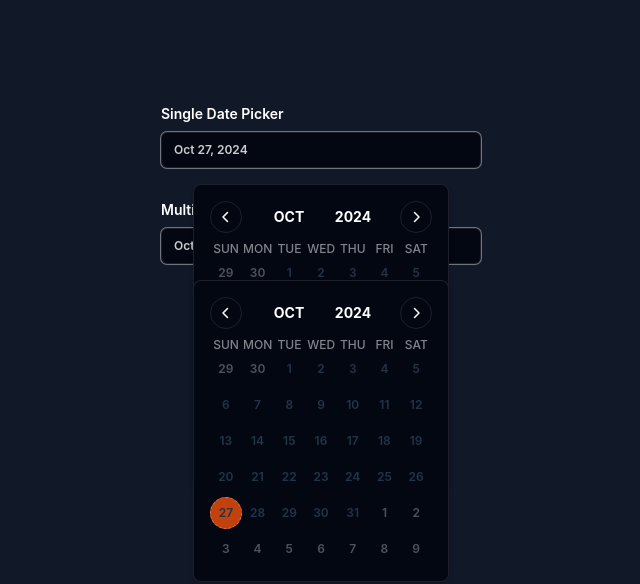
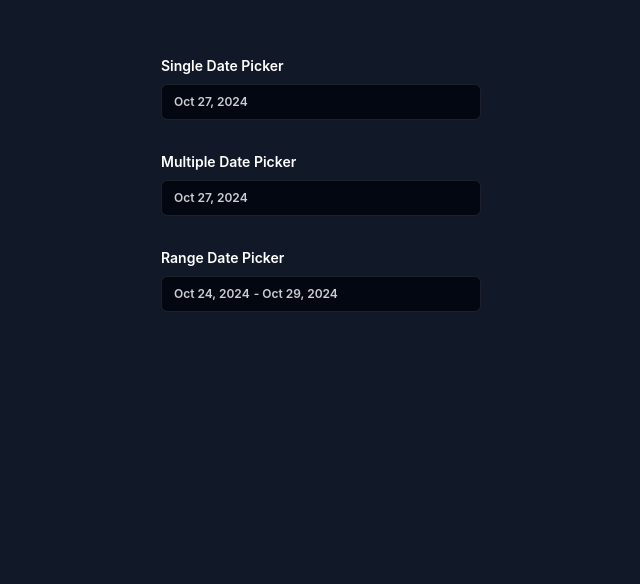
Before and after one commit to douglaslb/react-date-picker-component, a React (Vite) app: page / in a window 1280 px wide. Shown: the part 216-800 px from the top of the page, without its empty margins (319-959 px from the left). Built offline with nearby package versions, Linux system fonts and the light colour scheme.

Commit message:
finishing date picker range selection

```diff
--- a/src/App.tsx
+++ b/src/App.tsx
@@ -3,7 +3,15 @@ import { DatePickerValue } from "./components/DatePicker/types";
 import { DatePicker } from "./components/DatePicker";
 
 function App() {
-  const [datePickerValue, setDatePickerValue] = useState<DatePickerValue>({});
+  const start = new Date();
+  start.setDate(start.getDate() - 3);
+  const end = new Date();
+  end.setDate(end.getDate() + 2);
+
+  const [datePickerValue, setDatePickerValue] = useState<DatePickerValue>({
+    endDate: end,
+    startDate: start,
+  });
 
   return (
     <section className="w-screen h-screen bg-gray-900 flex items-center justify-center">
@@ -20,14 +28,14 @@ function App() {
           setValue={setDatePickerValue}
           type="multiple"
         />
-        {/*  <h3 class="text-white font-semibold text-sm mb-2 mt-8">
+        <h3 className="text-white font-semibold text-sm mb-2 mt-8">
           Range Date Picker
         </h3>
         <DatePicker
-          value={calendarValue}
+          value={datePickerValue}
           setValue={setDatePickerValue}
           type="range"
-        /> */}
+        />
       </div>
     </section>
   );
--- a/src/components/DatePicker/DatePickerBody.tsx
+++ b/src/components/DatePicker/DatePickerBody.tsx
@@ -1,6 +1,6 @@
 import React from "react";
 import { DatePickerType } from "./types";
-import { createDatesArray, equalDates, WEEK_DAYS } from "./utils";
+import { betweenDates, createDatesArray, equalDates, WEEK_DAYS } from "./utils";
 import { twMerge } from "tailwind-merge";
 
 export interface DatePickerBodyProps {
@@ -8,7 +8,7 @@ export interface DatePickerBodyProps {
   dateView: Date;
   dateSelected: Date;
   datesSelected: Date[];
-  rangeSelected: { start: Date | null; end: Date | null };
+  rangeSelected: { start?: Date | null; end?: Date | null };
   setDateView: React.Dispatch<React.SetStateAction<Date>>;
   onClickDate: (date: Date) => void;
 }
@@ -18,6 +18,7 @@ export function DatePickerBody({
   type,
   dateSelected,
   datesSelected,
+  rangeSelected,
   onClickDate,
 }: DatePickerBodyProps) {
   const today = new Date();
@@ -80,6 +81,53 @@ export function DatePickerBody({
                 {date.getDate()}
               </div>
             )}
+
+            {/* RANGE TYPE SELECTION */}
+            {type === "range" && (
+              <div
+                onClick={() => onClickDate(date)}
+                className={twMerge(
+                  "relative flex items-center justify-center text-center text-xs font-semibold cursor-pointer rounded-full hover:bg-white/10 w-8 h-8 transition-all select-none active:scale-90",
+                  equalDates(today, date) && "ring-1 ring-white/30",
+                  rangeSelected.start && equalDates(rangeSelected.start, date)
+                    ? "bg-orange-800 border-none hover:bg-orange-800"
+                    : "",
+                  rangeSelected.end && equalDates(rangeSelected.end, date)
+                    ? "bg-orange-800 border-none hover:bg-orange-800"
+                    : "",
+                  dateView.getMonth() !== date.getMonth() ||
+                    dateView.getFullYear() !== dateView.getFullYear()
+                    ? "text-white/30"
+                    : ""
+                )}
+              >
+                {rangeSelected.start &&
+                  rangeSelected.end &&
+                  betweenDates(
+                    rangeSelected.start,
+                    date,
+                    rangeSelected.end
+                  ) && (
+                    <div className="bg-orange-800/30 h-full w-full absolute" />
+                  )}
+
+                {rangeSelected.start &&
+                  rangeSelected.end &&
+                  equalDates(rangeSelected.start, date) &&
+                  !equalDates(rangeSelected.start, rangeSelected.end) && (
+                    <div className="bg-gradient-to-l from-orange-800/30 w-full h-full absolute rounded-l-full" />
+                  )}
+
+                {rangeSelected.start &&
+                  rangeSelected.end &&
+                  equalDates(rangeSelected.end, date) &&
+                  !equalDates(rangeSelected.start, rangeSelected.end) && (
+                    <div className="bg-gradient-to-r from-orange-800/30 w-full h-full absolute rounded-r-full" />
+                  )}
+
+                <p className="z-10">{date.getDate()}</p>
+              </div>
+            )}
           </div>
         ))}
       </div>
--- a/src/components/DatePicker/DatePickerInput.tsx
+++ b/src/components/DatePicker/DatePickerInput.tsx
@@ -9,7 +9,7 @@ export interface DatePickerInputProps {
   setIsOpen: React.Dispatch<React.SetStateAction<boolean>>;
   dateSelected: Date;
   datesSelected: Date[];
-  rangeSelected: { start: Date | null; end: Date | null };
+  rangeSelected: { start?: Date | null; end?: Date | null };
   setDateView: React.Dispatch<React.SetStateAction<Date>>;
 }
 
@@ -19,6 +19,7 @@ export function DatePickerInput({
   type,
   dateSelected,
   datesSelected,
+  rangeSelected,
 }: DatePickerInputProps) {
   return (
     <div
@@ -52,6 +53,33 @@ export function DatePickerInput({
           ))}
         </div>
       )}
+
+      {type === "range" && (
+        <div
+          className={`${styles.dateInput} flex items-center overflow-x-auto gap-1`}
+        >
+          {rangeSelected.start && (
+            <p className="whitespace-nowrap">
+              {rangeSelected.start.toLocaleDateString("en-US", {
+                day: "numeric",
+                month: "short",
+                year: "numeric",
+              })}
+            </p>
+          )}
+
+          {rangeSelected.end && (
+            <p className="whitespace-nowrap">
+              -{" "}
+              {rangeSelected.end.toLocaleDateString("en-US", {
+                day: "numeric",
+                month: "short",
+                year: "numeric",
+              })}
+            </p>
+          )}
+        </div>
+      )}
     </div>
   );
 }
--- a/src/components/DatePicker/index.tsx
+++ b/src/components/DatePicker/index.tsx
@@ -1,4 +1,4 @@
-import { useState } from "react";
+import { useEffect, useRef, useState } from "react";
 import { DatePickerProps, DropdownItem } from "./types";
 import { DatePickerInput } from "./DatePickerInput";
 import { DatePickerHeader } from "./DatePickerHeader";
@@ -7,9 +7,10 @@ import { twMerge } from "tailwind-merge";
 import { equalDates } from "./utils";
 
 export function DatePicker(props: DatePickerProps) {
+  const datePickerRef = useRef<HTMLDivElement>(null);
   const today = new Date();
 
-  const [isOpen, setIsOpen] = useState<boolean>(true);
+  const [isOpen, setIsOpen] = useState<boolean>(false);
   const [viewDate, setViewDate] = useState<Date>(today);
 
   //For single selection
@@ -24,12 +25,29 @@ export function DatePicker(props: DatePickerProps) {
 
   //For range selection
   const [selectedRange, setSelectedRange] = useState<{
-    start: Date;
-    end: Date;
+    start?: Date;
+    end?: Date;
   }>({
     start: props.value.startDate ?? today,
     end: props.value.endDate ?? today,
   });
+
+  useEffect(() => {
+    const handleClickOutside = (event: MouseEvent) => {
+      if (
+        datePickerRef.current &&
+        !datePickerRef.current.contains(event.target as Node)
+      ) {
+        setIsOpen(false);
+      }
+    };
+
+    document.addEventListener("mousedown", handleClickOutside);
+
+    return () => {
+      document.removeEventListener("mousedown", handleClickOutside);
+    };
+  }, [setIsOpen]);
 
   function handleOnClickMonth(item: DropdownItem) {
     setViewDate((prevViewDate) => {
@@ -80,9 +98,78 @@ export function DatePicker(props: DatePickerProps) {
           (date) => !equalDates(date, selectedDate)
         );
       });
+
+      return;
     }
 
     if (props.type == "range") {
+      if (!selectedRange.start) {
+        setSelectedRange(() => {
+          return {
+            start: selectedDate,
+            end: undefined,
+          };
+        });
+
+        props.setValue({
+          startDate: selectedRange.start,
+          endDate: selectedRange.end,
+        });
+
+        return;
+      }
+
+      const isSelectedDateDifferentFromStartDate = !equalDates(
+        selectedDate,
+        selectedRange.start
+      );
+
+      if (
+        selectedRange.start &&
+        !selectedRange.end &&
+        isSelectedDateDifferentFromStartDate
+      ) {
+        const isSelectedDateBeforeStartDate =
+          selectedDate.getTime() < selectedRange.start.getTime();
+
+        if (isSelectedDateBeforeStartDate) {
+          setSelectedRange((prevSelectedRange) => {
+            return {
+              start: selectedDate,
+              end: prevSelectedRange.start,
+            };
+          });
+
+          return;
+        }
+
+        setSelectedRange((prevSelectedRange) => {
+          return {
+            start: prevSelectedRange.start,
+            end: selectedDate,
+          };
+        });
+
+        props.setValue({
+          startDate: selectedRange.start,
+          endDate: selectedRange.end,
+        });
+      }
+
+      if (selectedRange.start && selectedRange.end) {
+        setSelectedRange({
+          start: selectedDate,
+          end: undefined,
+        });
+
+        props.setValue({
+          startDate: selectedRange.start,
+          endDate: selectedRange.end,
+        });
+
+        return;
+      }
+
       return;
     }
 
@@ -92,7 +179,7 @@ export function DatePicker(props: DatePickerProps) {
   }
 
   return (
-    <div className="relative">
+    <div ref={datePickerRef} className="relative">
       <DatePickerInput
         type={props.type}
         isOpen={isOpen}
--- a/src/components/DatePicker/utils.ts
+++ b/src/components/DatePicker/utils.ts
@@ -84,3 +84,7 @@ export function equalDates(date1: Date, date2: Date) {
 
   return isSameDay && isSameMonth && isSameYear;
 }
+
+export const betweenDates = (start: Date, date: Date, end: Date) => {
+  return start < date && date < end;
+};
```
